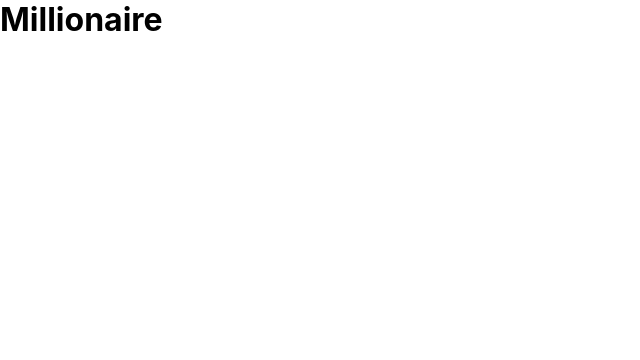
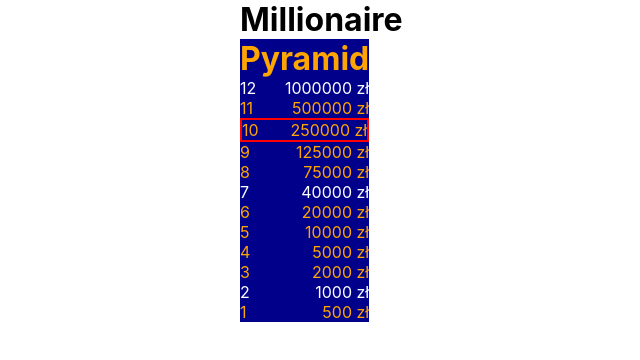
Before and after one commit to Koronagaba/Millionaire-game, a React (Create React App) app: page / in a window 1280 px wide. Shown: the top 360 px of the page, without its empty margins (0-640 px from the left). Built offline with nearby package versions, Linux system fonts and the light colour scheme.

Commit message:
Added properties to data/pyramid, Added Pyramid component and initial css styling

```diff
--- a/src/App.tsx
+++ b/src/App.tsx
@@ -1,9 +1,17 @@
 import React from "react";
+import Pyramid from "./components/pyramid/Pyramid";
+
 
 function App() {
-  return <div>
-    <h1>Millionaire</h1>
-  </div>;
+  return (
+    <div className="container center">
+      <h1>Millionaire</h1>
+      <div className="row">
+
+      <Pyramid />
+    </div>
+    </div>
+  );
 }
 
 export default App;
--- /dev/null
+++ b/src/components/pyramid/Pyramid.tsx
@@ -0,0 +1,24 @@
+import React from "react";
+import { pyramid } from "../../data/data";
+
+import "../../styles/Pyramid.css";
+
+const Pyramid = () => {
+
+const questionNumber = 10
+
+  return (
+    <div className="aside pyramid">
+      <h1>Pyramid</h1>
+      {pyramid.map(({id, quantity, currency, safeHaven}) => (
+
+        <div className={`row ${safeHaven} ${questionNumber === id ? 'activePyramid' : ' '} `} key={id}>
+          <p>{id}</p>
+          <p> {quantity} {currency}</p>
+        </div>
+      ))}
+    </div>
+  );
+};
+
+export default Pyramid;
--- a/src/data/data.ts
+++ b/src/data/data.ts
@@ -1,4 +1,6 @@
-const data = [
+import { Pyramid, SingleData } from "../types/types";
+
+const data: SingleData[] = [
   {
     id: 1,
     question: "What is Your name?",
@@ -67,19 +69,19 @@ const data = [
   },
 ];
 
-const pyramid = [
-  { id: 1, quantity: 500 },
-  { id: 2, quantity: 1000 },
-  { id: 3, quantity: 2000 },
-  { id: 4, quantity: 5000 },
-  { id: 5, quantity: 10000 },
-  { id: 6, quantity: 20000 },
-  { id: 7, quantity: 40000 },
-  { id: 8, quantity: 75000 },
-  { id: 9, quantity: 125000 },
-  { id: 10, quantity: 250000 },
-  { id: 11, quantity: 500000 },
-  { id: 12, quantity: 1000000 },
+const pyramid: Pyramid[] = [
+  { id: 12, quantity: 1000000, currency: "zł", safeHaven: "safeHaven" },
+  { id: 11, quantity: 500000, currency: "zł", safeHaven: "" },
+  { id: 10, quantity: 250000, currency: "zł", safeHaven: "" },
+  { id: 9, quantity: 125000, currency: "zł", safeHaven: "" },
+  { id: 8, quantity: 75000, currency: "zł", safeHaven: "" },
+  { id: 7, quantity: 40000, currency: "zł", safeHaven: "safeHaven" },
+  { id: 6, quantity: 20000, currency: "zł", safeHaven: "" },
+  { id: 5, quantity: 10000, currency: "zł", safeHaven: "" },
+  { id: 4, quantity: 5000, currency: "zł", safeHaven: "" },
+  { id: 3, quantity: 2000, currency: "zł", safeHaven: "" },
+  { id: 2, quantity: 1000, currency: "zł", safeHaven: "safeHaven" },
+  { id: 1, quantity: 500, currency: "zł", safeHaven: "" },
 ];
 
 export { data, pyramid };
--- a/src/index.tsx
+++ b/src/index.tsx
@@ -1,7 +1,7 @@
 import React from 'react';
 import { createRoot } from 'react-dom/client';
 import App from './App';
-import './index.css';
+import './styles/index.css';
 
 const container = document.getElementById('root')!;
 const root = createRoot(container);
--- /dev/null
+++ b/src/styles/Pyramid.css
@@ -0,0 +1,12 @@
+.pyramid {
+    background-color: darkblue;
+    color: orange
+}
+
+.safeHaven {
+    color: white
+}
+
+.activePyramid {
+    border: 2px solid red
+}
--- a/src/index.css
+++ b/src/styles/index.css
@@ -15,3 +15,18 @@ code {
   font-family: source-code-pro, Menlo, Monaco, Consolas, 'Courier New',
     monospace;
 }
+
+.center {
+  margin: 0 auto
+}
+
+.container {
+  max-width: 800px;
+  width: 80%;
+
+}
+
+.row{
+  display: flex;
+  justify-content: space-between;
+}
```
Also changed, not shown: src/types/types.ts (+5 -3 lines).
